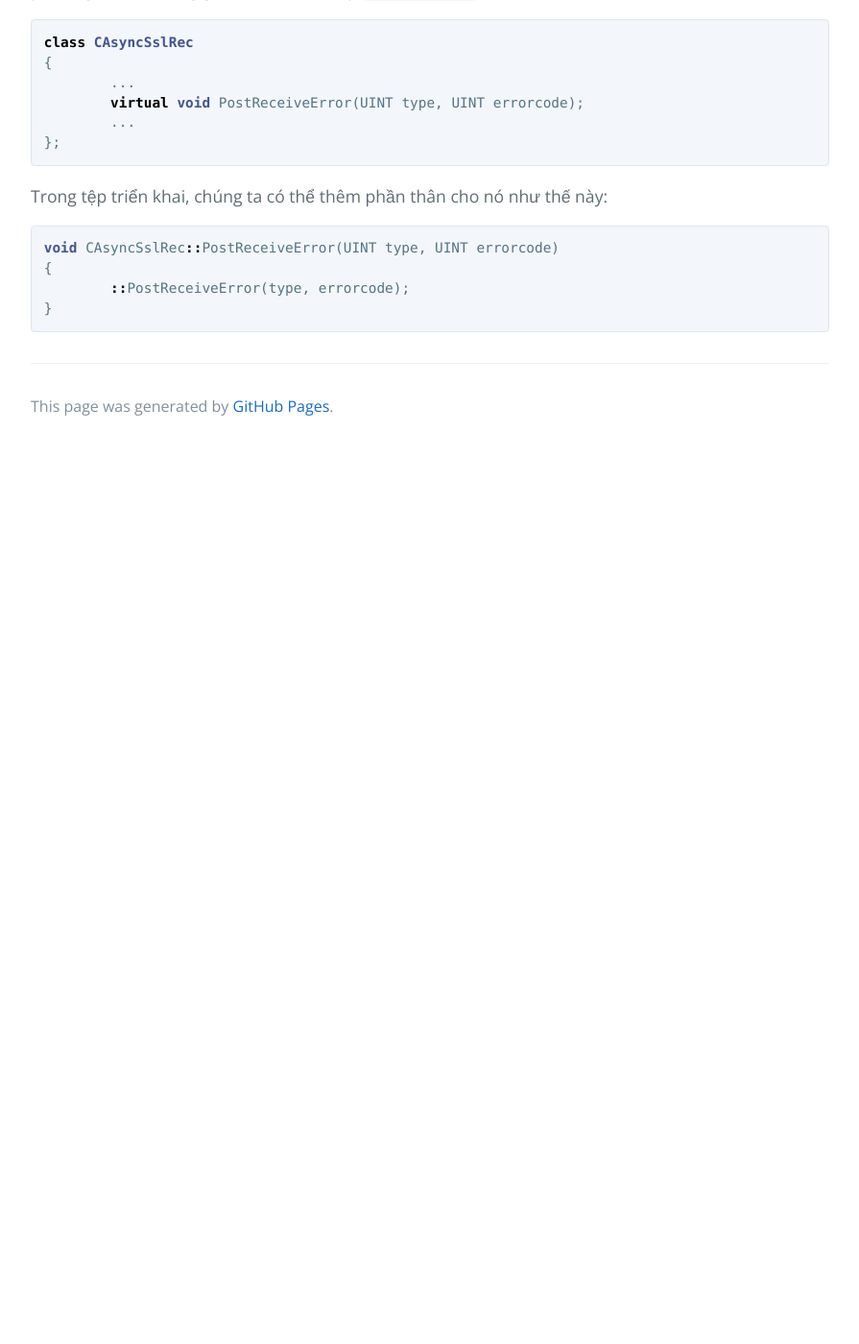
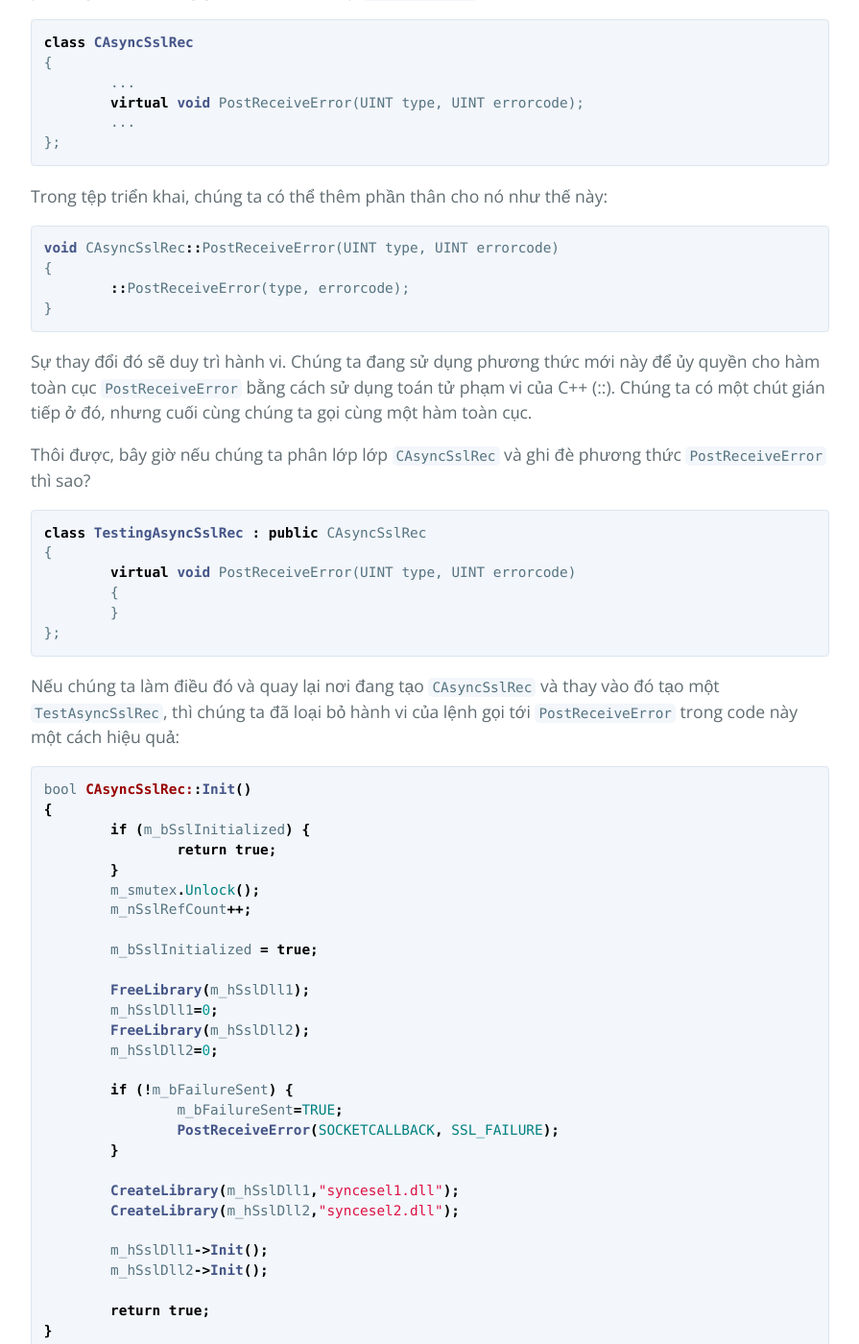
Before and after one commit to HaiBV/haibv.github.io, a Jekyll site: the page built from working-effectively-with-legacy-code/chapter-4-the-seam-model.md, in a window 1280 px wide and 1400 px high, scrolled down 3134 px. Shown: the whole window at 96% size, without its empty margins (192-1087 px from the left). Built offline with Jekyll 4.4.1, drawn with Linux system fonts in a browser that asks for light colours; our own code applies the rules of GitHub Pages for plain Markdown files; before the commit the page ends 3601 px from its top, so only the background shows below that; some of the changed text lies outside the part shown.

Commit message:
Book - Working Efectively with Legacy Code - P1 - C4

````diff
--- a/working-effectively-with-legacy-code/chapter-4-the-seam-model.md
+++ b/working-effectively-with-legacy-code/chapter-4-the-seam-model.md
@@ -92,3 +92,57 @@
 	::PostReceiveError(type, errorcode);
 }
 ```
+
+Sự thay đổi đó sẽ duy trì hành vi. Chúng ta đang sử dụng phương thức mới này để ủy quyền cho hàm toàn cục `PostReceiveError` bằng cách sử dụng toán tử phạm vi của C++ (::). Chúng ta có một chút gián tiếp ở đó, nhưng cuối cùng chúng ta gọi cùng một hàm toàn cục.
+
+Thôi được, bây giờ nếu chúng ta phân lớp lớp `CAsyncSslRec` và ghi đè phương thức `PostReceiveError` thì sao?
+
+```cpp
+class TestingAsyncSslRec : public CAsyncSslRec
+{
+	virtual void PostReceiveError(UINT type, UINT errorcode)
+	{
+	}
+};
+```
+
+Nếu chúng ta làm điều đó và quay lại nơi đang tạo `CAsyncSslRec` và thay vào đó tạo một `TestAsyncSslRec`, thì chúng ta đã loại bỏ hành vi của lệnh gọi tới `PostReceiveError` trong code này một cách hiệu quả:
+
+```java
+bool CAsyncSslRec::Init()
+{
+	if (m_bSslInitialized) {
+		return true;
+	}
+	m_smutex.Unlock();
+	m_nSslRefCount++;
+
+	m_bSslInitialized = true;
+
+	FreeLibrary(m_hSslDll1);
+	m_hSslDll1=0;
+	FreeLibrary(m_hSslDll2);
+	m_hSslDll2=0;
+
+	if (!m_bFailureSent) {
+		m_bFailureSent=TRUE;
+		PostReceiveError(SOCKETCALLBACK, SSL_FAILURE);
+	}
+
+	CreateLibrary(m_hSslDll1,"syncesel1.dll");
+	CreateLibrary(m_hSslDll2,"syncesel2.dll");
+
+	m_hSslDll1->Init();
+	m_hSslDll2->Init();
+
+	return true;
+}
+```
+
+Bây giờ chúng ta có thể viết các kiểm thử cho code đó mà không có tác dụng phụ khó chịu.
+
+Đường nối này tôi gọi là đường nối đối tượng. Chúng ta có thể thay đổi phương thức được gọi mà không thay đổi phương thức gọi nó. Đường nối đối tượng có sẵn trong các ngôn ngữ hướng đối tượng và chúng chỉ là một trong nhiều loại đường nối khác nhau.
+
+Tại sao lại có đường nối? Khái niệm này tốt cho việc gì?
+
+Một trong những thách thức lớn nhất trong việc kiểm thử code kế thừa là phá bỏ các phần phụ thuộc. Khi chúng ta may mắn, sự phụ thuộc mà chúng ta có là nhỏ và cục bộ; nhưng trong những trường hợp khó, chúng rất nhiều và trải rộng khắp codebase. Chế độ đường nối của phần mềm giúp chúng ta nhìn thấy các cơ hội đã có trong code base. Nếu chúng ta có thể thay thế hành vi tại các đường nối, chúng ta có thể loại trừ có chọn lọc các phần phụ thuộc trong kiểm thử của mình. Chúng ta cũng có thể chạy code khác có chứa các phần phụ thuộc đó nếu muốn cảm nhận các điều kiện trong code và viết kiểm thử dựa trên các điều kiện đó. Thông thường, công việc này có thể giúp chúng ta có đủ số lượng kiểm thử để hỗ trợ công việc tích cực hơn.
````
